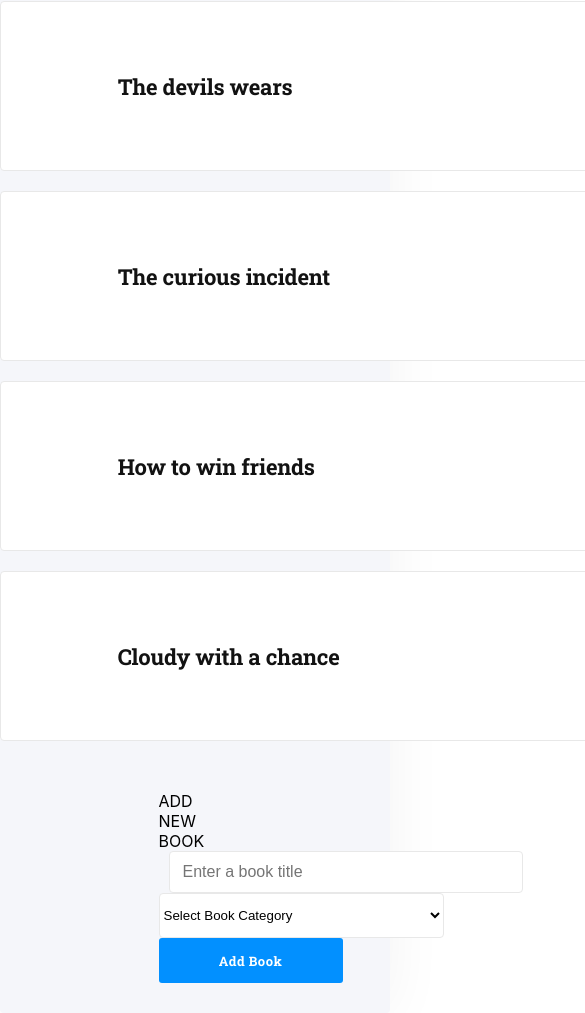
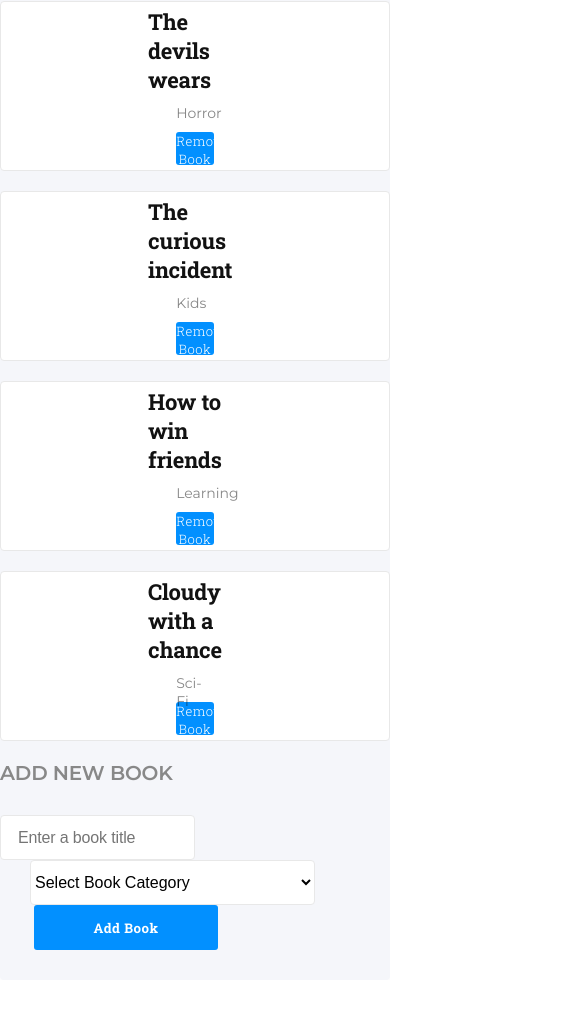
Before and after one commit to abruzy/react-bookstore, a React (Create React App) app: page / in a window 390 px wide. Shown: the part 684-1697 px from the top of the page, 585 px wide, since content can reach past the window. After the commit the page ends 1664 px from the top, so only its background shows below. Built offline with nearby package versions, Linux system fonts and the light colour scheme.

Commit message:
resposiveness added to navbar

```diff
--- a/src/containers/BooksForm.js
+++ b/src/containers/BooksForm.js
@@ -54,11 +54,9 @@ class BooksForm extends React.Component {
 
     return (
       <div className="books-form">
+        {/* <hr /> */}
+        <h1 className="heading">ADD NEW BOOK</h1>
         <form onSubmit={this.handleSubmit}>
-          <label htmlFor="title" className="title">
-            {' '}
-            ADD NEW BOOK
-          </label>
           <input type="text" className="input-title" placeholder="Enter a book title" name="title" id="title" value={title} onChange={this.handleChange} />
           <select id="" className="input-category" name="category" value={category} onChange={this.handleChange}>
             <option value="default">Select Book Category</option>
--- a/src/styles/scss/Book.scss
+++ b/src/styles/scss/Book.scss
@@ -57,3 +57,11 @@
     cursor: pointer;
   }
 }
+
+@media only screen and (max-width: 600px) {
+  .Lesson-Panel {
+    display: flex;
+    flex-direction: column;
+    width: 100%;
+  }
+}
--- a/src/styles/scss/BooksForm.scss
+++ b/src/styles/scss/BooksForm.scss
@@ -1,7 +1,22 @@
+.heading {
+  width: 174px;
+  height: 24px;
+  font-family: Montserrat;
+  font-size: 20px;
+  font-weight: bold;
+  font-stretch: normal;
+  font-style: normal;
+  line-height: normal;
+  letter-spacing: -0.18px;
+  color: #888888;
+  margin-left: 20rem;
+}
+
 form {
-  padding: 30px 100px;
-  width: 70%;
+  // padding: 30px 100px;
+  width: 1200px;
   margin: 0 auto;
+  padding: 30px 0;
 
   & div {
     display: flex;
@@ -11,13 +26,18 @@ form {
   }
 
   .input-title {
-    width: 354px;
+    width: 664px;
+    height: 45px;
     border-radius: 4px;
     border: solid 1px #e8e8e8;
-    background-color: #fff;
-    padding: 11px 13px;
-    font-size: 1rem;
-    margin: 0 10px;
+    background-color: #ffffff;
+    font-stretch: normal;
+    font-style: normal;
+    line-height: normal;
+    font-size: 16px;
+    letter-spacing: -0.15px;
+    color: #c4c4c4;
+    padding: 13px 17px;
 
     &:focus {
       outline: none;
@@ -29,8 +49,10 @@ form {
     height: 45px;
     border-radius: 4px;
     border: solid 1px #e8e8e8;
-    background-color: #fff;
-    margin-right: 3rem;
+    background-color: #ffffff;
+    margin-left: 30px;
+    font-size: 1rem;
+    font-weight: semi-bold;
 
     &:focus {
       outline: none;
@@ -39,19 +61,39 @@ form {
 
   .submit-button {
     font-family: 'Roboto Slab', serif;
-    font-size: 13px;
+    width: 184px;
+    height: 45px;
+    border-radius: 3px;
+    background-color: #0290ff;
     font-weight: bold;
     font-stretch: normal;
     font-style: normal;
     line-height: normal;
     letter-spacing: 0.5px;
     text-align: center;
-    color: #fff;
-    width: 184px;
-    height: 45px;
+    color: #ffffff;
     border: none;
-    border-radius: 3px;
-    background-color: #0290ff;
+    margin-left: 34px;
     cursor: pointer;
   }
 }
+
+@media only screen and (max-width: 600px) {
+  .books-form {
+    width: 100%;
+    display: flex;
+    flex-direction: column;
+
+    .input-title {
+      width: 50%;
+    }
+
+    form {
+      width: 100%;
+    }
+
+    .heading {
+      margin: 0;
+    }
+  }
+}
--- a/src/styles/scss/BooksList.scss
+++ b/src/styles/scss/BooksList.scss
@@ -7,6 +7,7 @@
   height: 95px;
   background-color: #fff;
   cursor: pointer;
+  width: 100%;
 
   .header-title {
     font-family: 'Montserrat', sans-serif;
@@ -19,3 +20,12 @@
     color: #0290ff;
   }
 }
+
+@media only screen and (max-width: 600px) {
+  .header {
+    padding: 0 3%;
+  }
+  .header-title {
+    display: none;
+  }
+}
--- a/src/styles/scss/CategoryFilter.scss
+++ b/src/styles/scss/CategoryFilter.scss
@@ -22,3 +22,15 @@
     }
   }
 }
+
+@media only screen and (max-width: 600px) {
+  .category-filter {
+    display: flex;
+    justify-content: center;
+    align-items: center;
+
+    .category-label {
+      margin-right: 1rem;
+    }
+  }
+}
```
